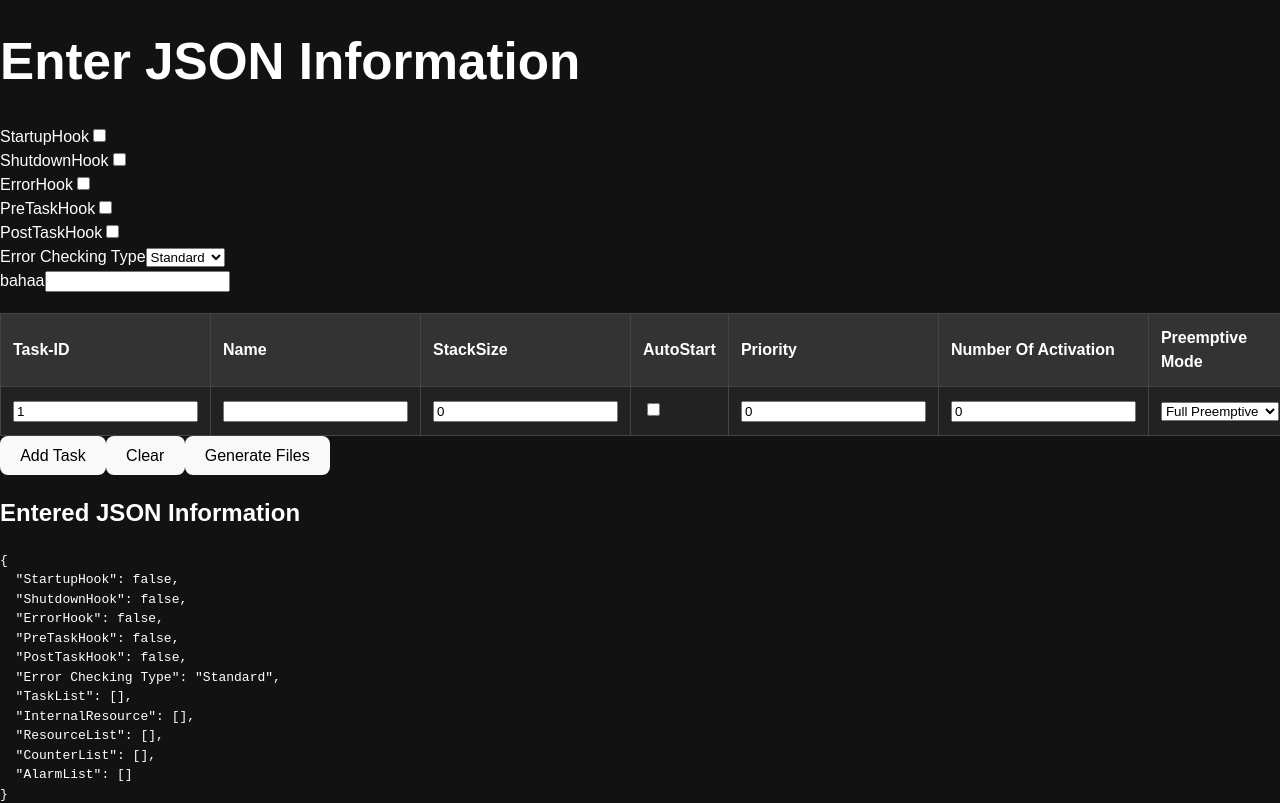
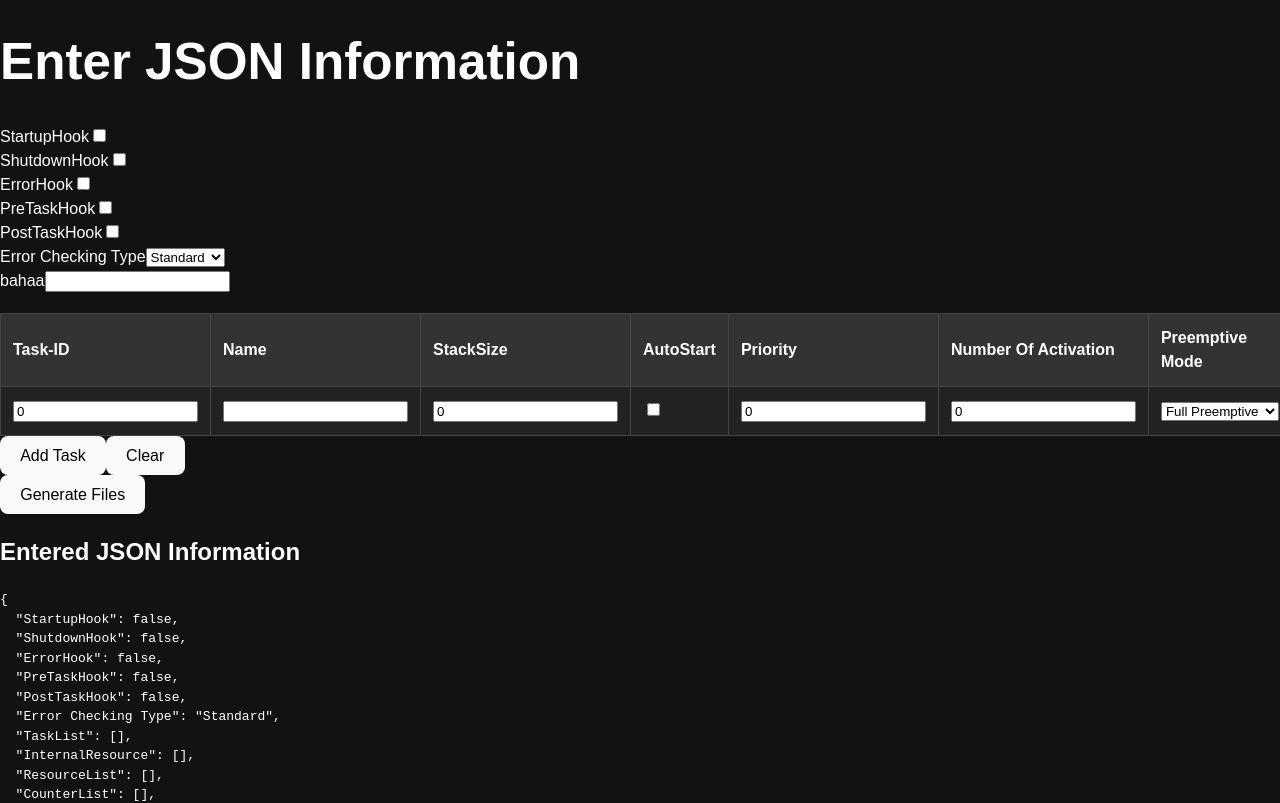
Before and after one commit to shehab910/ConfigGen, a React (Vite) app: page / in a window 1280 px wide. Shown: the top 803 px of the page. Built offline with nearby package versions, Linux system fonts and the light colour scheme.

Commit message:
Refactored Table & TableActions to their own component, changed Task-ID to start from 0

```diff
--- a/src/App.jsx
+++ b/src/App.jsx
@@ -1,6 +1,5 @@
 import { useState } from "react";
 import staticJsonData from "./OS_static_props.json";
-import dynamicJsonData from "./OS_dynamic_props.json";
 import initialJsonData from "./OS_default.json";
 import MultiTypeInput from "./MultiTypeInput";
 
@@ -12,17 +11,16 @@ import "prismjs/themes/prism.css"; //Example style, you can use another
 
 import "./App.css";
 import { generateHFile } from "./generator";
+import { getTaskDefaults } from "./utils";
+import Table from "./Table";
 
-const getTaskDefaults = () => {
-	const taskList = { ...dynamicJsonData.TaskList };
-	// map all array to the first element of that array
-	// if the array is empty, map it to an empty string
-	Object.keys(taskList).forEach((key) => {
-		if (Array.isArray(taskList[key])) {
-			taskList[key] = taskList[key][0] || "";
-		}
-	});
-	return taskList;
+const createAndDownloadFile = (fileName, fileContent) => {
+	const element = document.createElement("a");
+	const file = new Blob([fileContent], { type: "text/plain" });
+	element.href = URL.createObjectURL(file);
+	element.download = fileName;
+	document.body.appendChild(element); // Required for this to work in FireFox
+	element.click();
 };
 
 const App = () => {
@@ -41,14 +39,7 @@ const App = () => {
 			[name]: type === "checkbox" ? checked : value,
 		}));
 	};
-	const handleDynamicInputChange = (e, i) => {
-		const { name, value, type, checked } = e.target;
-		setTaskList((prevData) => {
-			const newData = [...prevData];
-			newData[i][name] = type === "checkbox" ? checked : value;
-			return newData;
-		});
-	};
+
 	const renderStaticInputs = () => {
 		return Object.keys(staticJsonData).map((key) => (
 			<MultiTypeInput
@@ -59,58 +50,6 @@ const App = () => {
 				onChangeHandler={handleStaticInputChange}
 			/>
 		));
-	};
-
-	const taskListRows = (taskListSchema) => {
-		return taskList.map((task, i) => {
-			return (
-				<tr key={i}>
-					{Object.keys(taskListSchema).map((key) => (
-						<td key={key}>
-							<MultiTypeInput
-								key={key}
-								keyName={key}
-								parent={taskListSchema}
-								data={task}
-								onChangeHandler={(e) => handleDynamicInputChange(e, i)}
-								showLabel={false}
-							/>
-						</td>
-					))}
-				</tr>
-			);
-		});
-	};
-
-	const table = () => {
-		const taskListSchema = dynamicJsonData.TaskList;
-
-		return (
-			<table className="dark-mode-table">
-				<thead>
-					<tr>
-						{Object.keys(taskListSchema).map((key) => (
-							<th key={key}>{key}</th>
-						))}
-					</tr>
-				</thead>
-				<tbody>{taskListRows(taskListSchema)}</tbody>
-			</table>
-		);
-	};
-
-	const clearHandler = () => {
-		setJsonData(initialJsonData);
-		setTaskList([getTaskDefaults()]);
-	};
-
-	const createAndDownloadFile = (fileName, fileContent) => {
-		const element = document.createElement("a");
-		const file = new Blob([fileContent], { type: "text/plain" });
-		element.href = URL.createObjectURL(file);
-		element.download = fileName;
-		document.body.appendChild(element); // Required for this to work in FireFox
-		element.click();
 	};
 
 	const generateFilesHandler = () => {
@@ -124,18 +63,12 @@ const App = () => {
 			<h1>Enter JSON Information</h1>
 			{renderStaticInputs()}
 			{/* button to add a new task to the task list */}
-			{table()}
-			<button
-				onClick={() => {
-					const newTask = getTaskDefaults();
-					newTask["Task-ID"] = +taskList[taskList.length - 1]["Task-ID"] + 1;
-					setTaskList((prevData) => [...prevData, newTask]);
-				}}
-			>
-				Add Task
-			</button>
-			<button onClick={clearHandler}>Clear</button>
-			{/* generate button */}
+			<Table
+				setJsonData={setJsonData}
+				setTaskList={setTaskList}
+				taskList={taskList}
+			/>
+
 			<button onClick={generateFilesHandler}>Generate Files</button>
 			<h2>Entered JSON Information</h2>
 			<pre>{JSON.stringify(jsonData, null, 2)}</pre>
--- a/src/OS_dynamic_props.json
+++ b/src/OS_dynamic_props.json
@@ -1,6 +1,6 @@
 {
 	"TaskList": {
-		"Task-ID": 1,
+		"Task-ID": 0,
 		"Name": "",
 		"StackSize": 0,
 		"AutoStart": false,
--- /dev/null
+++ b/src/Table.jsx
@@ -0,0 +1,56 @@
+import MultiTypeInput from "./MultiTypeInput";
+import dynamicJsonData from "./OS_dynamic_props.json";
+import TableActions from "./TableActions";
+
+/* eslint-disable react/prop-types */
+
+const Table = ({ taskList, setJsonData, setTaskList }) => {
+	const taskListSchema = dynamicJsonData.TaskList;
+	const handleDynamicInputChange = (e, i) => {
+		const { name, value, type, checked } = e.target;
+		setTaskList((prevData) => {
+			const newData = [...prevData];
+			newData[i][name] = type === "checkbox" ? checked : value;
+			return newData;
+		});
+	};
+	const taskListRows = taskList.map((task, i) => {
+		return (
+			<tr key={i}>
+				{Object.keys(taskListSchema).map((key) => (
+					<td key={key}>
+						<MultiTypeInput
+							key={key}
+							keyName={key}
+							parent={taskListSchema}
+							data={task}
+							onChangeHandler={(e) => handleDynamicInputChange(e, i)}
+							showLabel={false}
+						/>
+					</td>
+				))}
+			</tr>
+		);
+	});
+
+	return (
+		<div>
+			<table className="dark-mode-table">
+				<thead>
+					<tr>
+						{Object.keys(taskListSchema).map((key) => (
+							<th key={key}>{key}</th>
+						))}
+					</tr>
+				</thead>
+				<tbody>{taskListRows}</tbody>
+			</table>
+			<TableActions
+				setJsonData={setJsonData}
+				setTaskList={setTaskList}
+				taskList={taskList}
+			/>
+		</div>
+	);
+};
+export default Table;
--- /dev/null
+++ b/src/TableActions.jsx
@@ -0,0 +1,26 @@
+import initialJsonData from "./OS_default.json";
+import { getTaskDefaults } from "./utils";
+/* eslint-disable react/prop-types */
+
+const TableActions = ({ taskList, setTaskList, setJsonData }) => {
+	const clearHandler = () => {
+		setJsonData(initialJsonData);
+		setTaskList([getTaskDefaults()]);
+	};
+	return (
+		<>
+			<button
+				onClick={() => {
+					const newTask = getTaskDefaults();
+					newTask["Task-ID"] = +taskList[taskList.length - 1]["Task-ID"] + 1;
+					setTaskList((prevData) => [...prevData, newTask]);
+				}}
+			>
+				Add Task
+			</button>
+			<button onClick={clearHandler}>Clear</button>
+		</>
+	);
+};
+
+export default TableActions;
--- /dev/null
+++ b/src/utils.js
@@ -0,0 +1,12 @@
+import dynamicJsonData from "./OS_dynamic_props.json";
+export const getTaskDefaults = () => {
+	const taskList = { ...dynamicJsonData.TaskList };
+	// map all array to the first element of that array
+	// if the array is empty, map it to an empty string
+	Object.keys(taskList).forEach((key) => {
+		if (Array.isArray(taskList[key])) {
+			taskList[key] = taskList[key][0] || "";
+		}
+	});
+	return taskList;
+};
```
